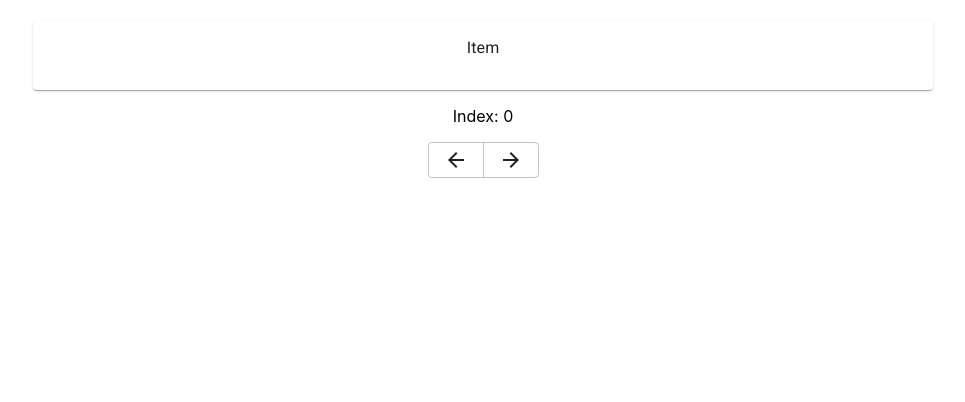
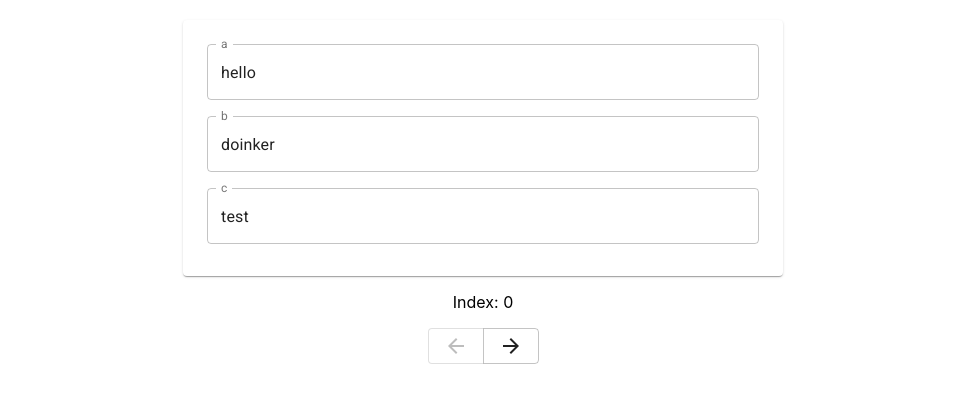
Before and after one commit to wsbuck/Slack-Redact, a React (Create React App) app: page / in a window 1280 px wide. Shown: the top 402 px of the page, without its empty margins (157-1122 px from the left). Built offline with nearby package versions, Linux system fonts and the light colour scheme.

Commit message:
Add update field redux action

```diff
--- a/src/components/App.js
+++ b/src/components/App.js
@@ -1,8 +1,6 @@
-import React, { useEffect } from 'react';
+import React, { useEffect, useState } from 'react';
 
 import { useSelector, useDispatch } from 'react-redux';
-
-import { requestJSON } from '../redux/actions';
 
 import NavigationButtons from './NavigationButtons';
 import EditCard from './EditCard';
@@ -12,18 +10,15 @@ import '../assets/App.css';
 function App() {
   const data = useSelector(state => state.editJSON.data);
   const dataIndex = useSelector(state => state.editJSON.index);
-  const dispatch = useDispatch();
+  const [dataItem, setDataItem] = useState();
 
   useEffect(() => {
-    dispatch(requestJSON());
-  }, []);
+    setDataItem(data[dataIndex]);
+  }, [dataIndex, data]);
 
   return (
     <div className="App">
-      <EditCard />
-      {/* {data && data.map((item, index) => (
-        <p key={index}>{index}</p>
-      ))} */}
+      {dataItem && (<EditCard data={dataItem} />)}
       { data && (
         <p>Index: {dataIndex}</p>
       )}
--- a/src/components/EditCard.js
+++ b/src/components/EditCard.js
@@ -1,31 +1,61 @@
-import React from 'react';
+import React, { useEffect } from 'react';
+
+import { useDispatch } from 'react-redux';
 
 import { makeStyles } from '@material-ui/core/styles';
 import Card from '@material-ui/core/Card';
 import CardContent from '@material-ui/core/CardContent';
-import Typography from '@material-ui/core/Typography';
 import TextField from '@material-ui/core/TextField';
 
-const useStyles = makeStyles({
+import { updateField } from '../redux/actions';
+
+const useStyles = makeStyles(theme => ({
   card: {
     maxWidth: '100%',
-    width: 900,
+    width: 600,
     marginLeft: 'auto',
     marginRight: 'auto',
     marginTop: 20,
   },
-
-})
+  container: {
+    display: 'flex',
+    flexWrap: 'wrap',
+  },
+  textField: {
+    margin: theme.spacing(1),
+    width: '100%',
+  }
+}));
 
 const EditCard = ({ data }) => {
   const classes = useStyles();
+  const dispatch = useDispatch();
+
+  useEffect(() => {
+    console.log(data);
+  }, [data]);
+
+  function handleChange(key, value) {
+    dispatch(updateField(key, value));
+  }
 
   return (
     <Card className={classes.card}>
       <CardContent>
-        <Typography gutterBottom>
-          Item
-        </Typography>
+        <form className={classes.container} noValidate autoComplete="off">
+          {
+            Object.keys(data).map((key, index) => (
+              <TextField
+                key={index}
+                label={key}
+                value={data[key]}
+                onChange={(e) => handleChange(key, e.target.value)}
+                variant="outlined"
+                className={classes.textField}
+              />
+            ))
+          }
+        </form>
       </CardContent>
     </Card>
   );
--- a/src/components/NavigationButtons.js
+++ b/src/components/NavigationButtons.js
@@ -1,6 +1,6 @@
 import React from 'react';
 
-import { useDispatch } from 'react-redux';
+import { useDispatch, useSelector } from 'react-redux';
 
 import ButtonGroup from '@material-ui/core/ButtonGroup';
 import Button from '@material-ui/core/Button';
@@ -12,13 +12,22 @@ import { incrementIndex, decrementIndex } from '../redux/actions';
 
 const NavigationButtons = () => {
   const dispatch = useDispatch();
+  const dataLength = useSelector(state => state.editJSON.data.length);
+  const dataIndex = useSelector(state => state.editJSON.index);
 
   return (
     <ButtonGroup>
-      <Button onClick={() => dispatch(decrementIndex())}>
+      <Button
+        disabled={dataIndex <= 0}
+        onClick={() => dispatch(decrementIndex())}
+      >
         <ArrowBackIcon />
       </Button>
-      <Button onClick={() => dispatch(incrementIndex())}>
+      <Button
+        disabled={dataIndex >= dataLength - 1}
+        onClick={() => dispatch(incrementIndex())}
+
+      >
         <ArrowForwardIcon />
       </Button>
     </ButtonGroup>
--- a/src/redux/actions/index.js
+++ b/src/redux/actions/index.js
@@ -2,6 +2,7 @@ export const RECEIVE_JSON = 'RECEIVE_JSON';
 export const REQUEST_JSON = 'REQUEST_JSON';
 export const INCREMENT_INDEX = 'INCREMENT_INDEX';
 export const DECREMENT_INDEX = 'DECREMENT_INDEX';
+export const UPDATE_FIELD = 'UPDATE_FIELD';
 
 export function receiveJSON(json) {
   return {
@@ -27,3 +28,11 @@ export function decrementIndex() {
     type: DECREMENT_INDEX,
   };
 }
+
+export function updateField(field, value) {
+  return {
+    type: UPDATE_FIELD,
+    field: field,
+    value: value,
+  };
+}
--- a/src/redux/reducers/index.js
+++ b/src/redux/reducers/index.js
@@ -5,6 +5,7 @@ import {
   REQUEST_JSON,
   INCREMENT_INDEX,
   DECREMENT_INDEX,
+  UPDATE_FIELD,
 } from '../actions';
 
 const editJSON = (
@@ -13,9 +14,13 @@ const editJSON = (
     data: [
       {
         a: 'hello',
+        b: 'doinker',
+        c: 'test',
       },
       {
         a: 'bye',
+        b: 'doinker',
+        c: 'test',
       },
     ],
     index: 0,
@@ -24,7 +29,6 @@ const editJSON = (
 ) => {
   switch (action.type) {
     case REQUEST_JSON:
-      console.log(action);
       return Object.assign({}, state, {
         isLoading: true,
       });
@@ -42,6 +46,15 @@ const editJSON = (
       return Object.assign({}, state, {
         index: state.index - 1,
       });
+    case UPDATE_FIELD:
+      return Object.assign({}, state, {
+        data: state.data.map((item, index) => {
+          if (index === state.index) {
+            item[action.field] = action.value
+          }
+          return item;
+        })
+      });
     default:
       return state;
   }
```
